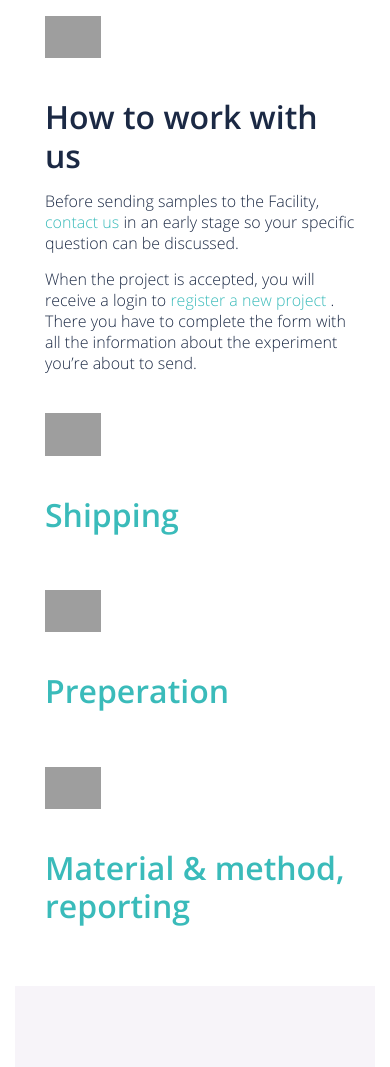
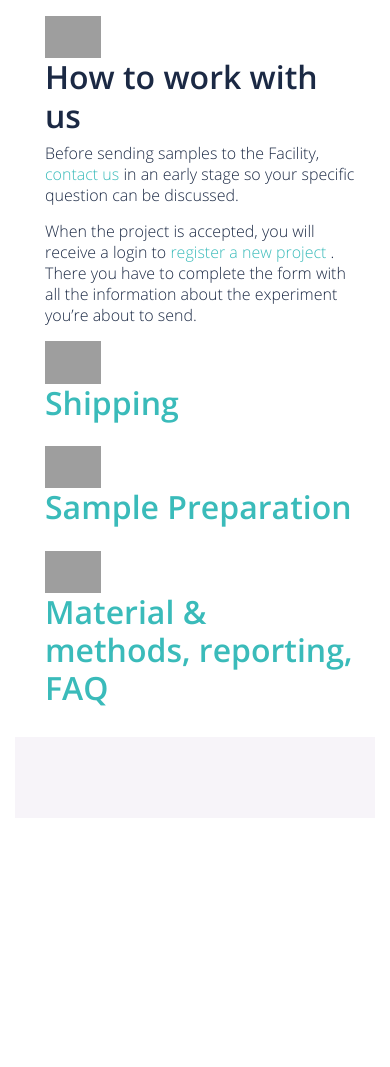
Before and after one commit to temaia/vibproteomicscore, a Django app: page /information/ in a window 390 px wide. Shown: the part 188-1255 px from the top of the page. After the commit the page ends 894 px from the top, so only its background shows below. Run offline with Django 3.2, Linux system fonts and the light colour scheme; parts of the project's set-up code (start-up, migrations or seed data) failed here and were passed over; some libraries are stand-ins or nearby versions; grey boxes are pictures that could not be loaded.

Commit message:
smaller padding bewteen logo's of info page

```diff
--- a/templates/information2.html
+++ b/templates/information2.html
@@ -83,28 +83,28 @@
 -->
 <div class="col-md-12">
   <div class="container">
-      <div class="row align-item-center">
-        <div class="col-lg-2 col-md-9 p-md-4 col-3"> <img class="img-fluid d-block align-self-center" src="https://static.thenounproject.com/png/2177686-200.png" width="100"> </div>
-        <div class="col-md-9 offset-lg-1 d-flex flex-column justify-content-center py-4">
-          <h2 class="my-3"> <b>How to work with us</b> </h2>
+      <div class="row">
+        <div class="col-lg-2 col-md-9 col-3"> <img class="img-fluid d-block align-self-center" src="https://static.thenounproject.com/png/2177686-200.png" width="100"> </div>
+        <div class="col-md-9 offset-lg-1 d-flex flex-column justify-content-center">
+          <h2> <b>How to work with us</b> </h2>
         <div><p>Before sending samples to the Facility, <a href="{% url 'contact' %}">contact us</a> in an early stage so your specific question can be discussed. </p>When the project is accepted, you will receive a login to <a href="{% url 'projectregistration' %}">register a new project </a>. There you have to complete the form with all the information about the experiment you’re about to send.</div></div>
       </div>
       <div class="row">
-        <div class="col-lg-2 col-md-9 p-md-4 col-3"> <img class="img-fluid d-block" src="https://static.thenounproject.com/png/2162566-200.png" width="100"> </div>
-        <div class="col-md-9 offset-lg-1 d-flex flex-column justify-content-center py-4">
-          <h2 class="my-3"> <b><a href="{% url 'sample_delivery' %}">Shipping</a></b></h2>
+        <div class="col-lg-2 col-md-9 col-3"> <img class="img-fluid d-block" src="https://static.thenounproject.com/png/2162566-200.png" width="100"> </div>
+        <div class="col-md-9 offset-lg-1 d-flex flex-column justify-content-center">
+          <h2> <b><a href="{% url 'sample_delivery' %}">Shipping</a></b></h2>
         </div>
       </div>
       <div class="row">
-        <div class="col-lg-2 col-md-9 p-md-4 col-3"> <img class="img-fluid d-block" src="https://static.thenounproject.com/png/7552-200.png" width="100"> </div>
-        <div class="col-md-9 offset-lg-1 d-flex flex-column justify-content-center py-4">
-          <h2 class="my-3"> <b><a href="{% url 'preperation' %}">Preperation</a></b> </h2>
+        <div class="col-lg-2 col-md-9 col-3"> <img class="img-fluid d-block" src="https://static.thenounproject.com/png/7552-200.png" width="100"> </div>
+        <div class="col-md-9 offset-lg-1 d-flex flex-column justify-content-center">
+          <h2> <b><a href="{% url 'preperation' %}">Sample Preparation</a></b> </h2>
         </div>
       </div>
       <div class="row">
-        <div class="col-lg-2 col-md-9 p-md-4 col-3"> <img class="img-fluid d-block" src="https://static.thenounproject.com/png/2176491-200.png" width="100"> </div>
-        <div class="col-md-9 offset-lg-1 d-flex flex-column justify-content-center py-4">
-          <h2 class="my-3"> <b><a href="{% url 'reports' %}">Material & method, reporting</a></b> </h2>
+        <div class="col-lg-2 col-md-9 col-3"> <img class="img-fluid d-block" src="https://static.thenounproject.com/png/2176491-200.png" width="100"> </div>
+        <div class="col-md-9 offset-lg-1 d-flex flex-column justify-content-center">
+          <h2> <b><a href="{% url 'reports' %}">Material & methods, reporting, FAQ</a></b> </h2>
         </div>
       </div>
   </div>
```
